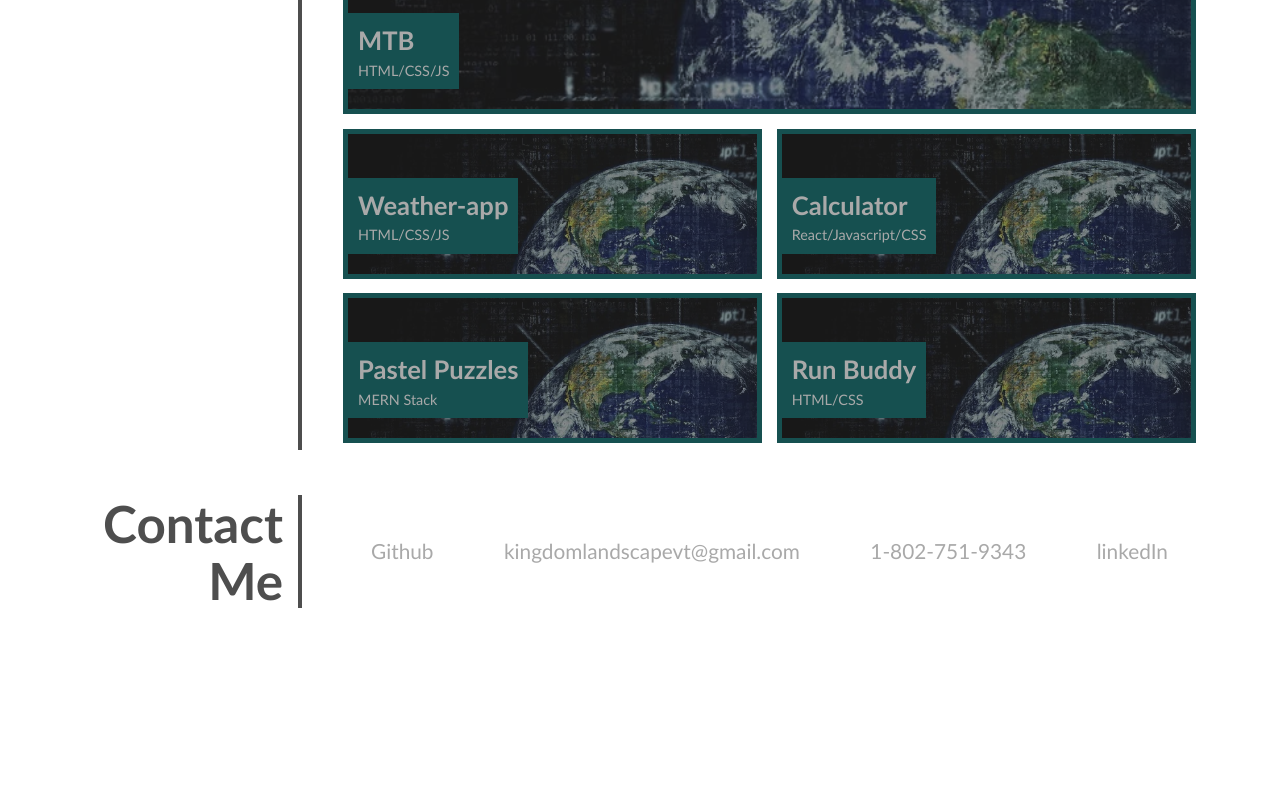
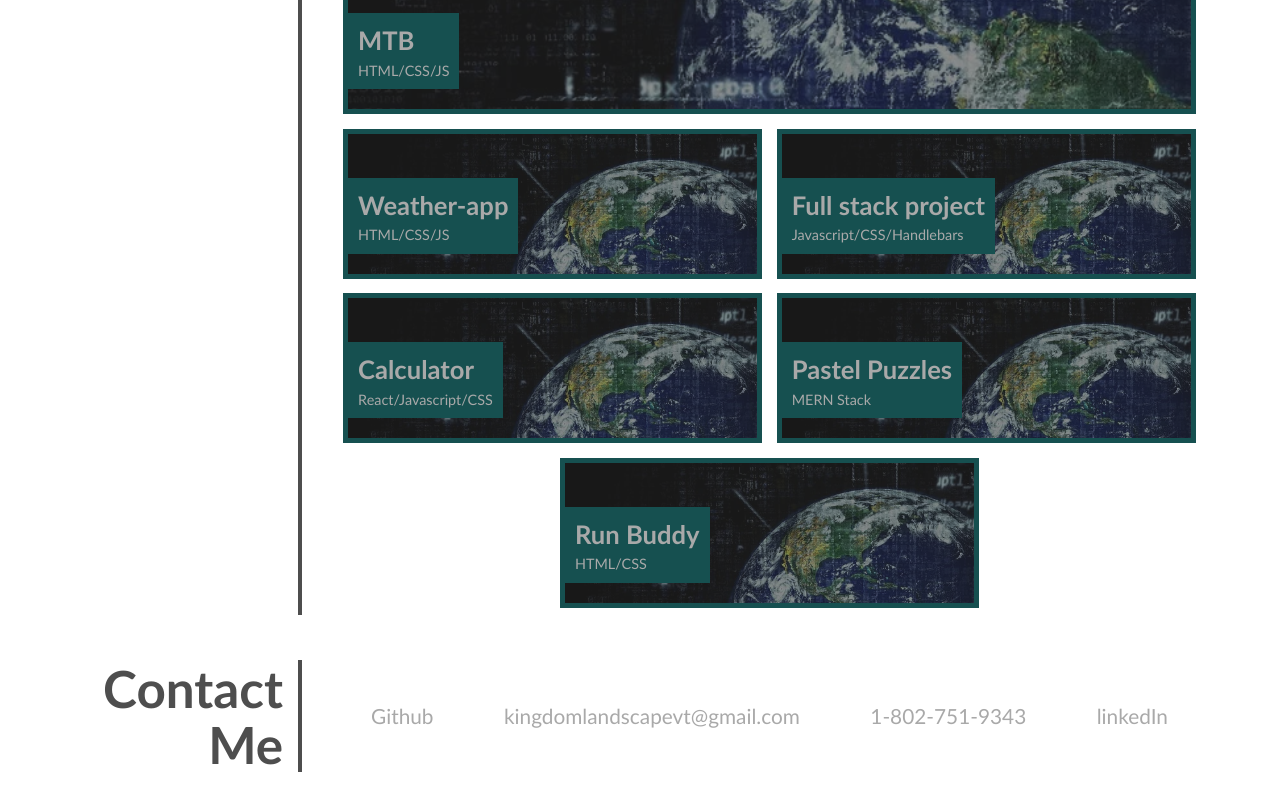
Before and after one commit to wyattlibby/portfolio, a plain HTML site: page index.html in a window 1280 px wide. Shown: the part 840-1651 px from the top of the page. Before the commit the page ends 1503 px from the top, so only its background shows below. Drawn offline with Linux system fonts and the light colour scheme; files whose address does not match are found by name.

Commit message:
added project 2

```diff
--- a/index.html
+++ b/index.html
@@ -66,6 +66,13 @@
                     </div>
                 </a>
 
+                <a href=" https://wyattlibby.github.io/project-2-group-a/" class="flex-item led">
+                    <div>
+                        <h3>Full stack project</h3>
+                        <span>Javascript/CSS/Handlebars</span>
+                    </div>
+                </a>
+
                 <a href="#" class="flex-item calc">
                     <div>
                         <h3>Calculator</h3>
```
